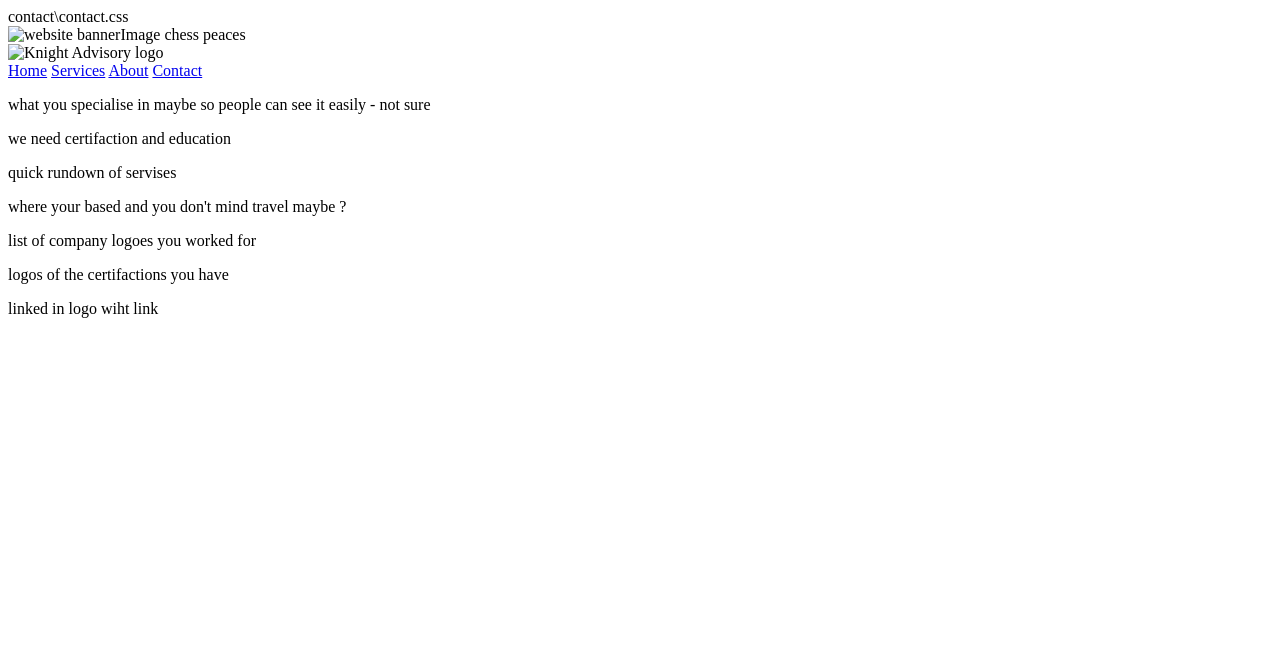
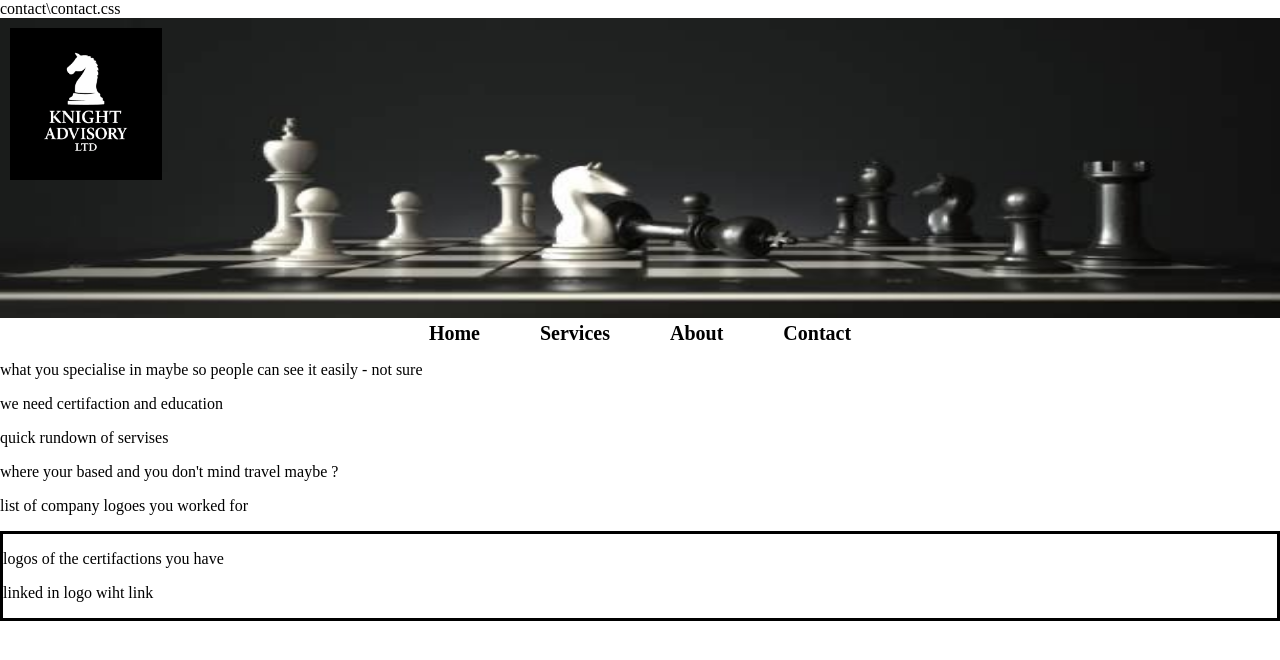
Before and after one commit to BenDommett/Knight-Advisory-website-, a website: page index.html in a window 1280 px wide. Drawn offline with Linux system fonts and the light colour scheme; the site is published under a folder, as on GitHub Pages, so addresses that start at the root find nothing.

Commit message:
changes to file names again as pths not working

```diff
--- a/index.html
+++ b/index.html
@@ -5,7 +5,7 @@
   <title>Knight Advisory -Home</title>
 
   <!-- CSS belongs in HEAD -->
-  <link rel="stylesheet" href="/css/style.css">
+  <link rel="stylesheet" href="css/style.css">
 
   contact\contact.css
 </head>
@@ -15,9 +15,9 @@
   <!-- CONTENT belongs in BODY -->
   <header>
     <div id="banner">
-      <img class = "bannerimage" src = "/images/bannerImage.png"  alt = "website bannerImage chess peaces" >
+      <img class = "bannerimage" src = "images/bannerImage.png"  alt = "website bannerImage chess peaces" >
         <div>
-             <img class = "logo" src="/images/logo.png" alt="Knight Advisory logo" >
+             <img class = "logo" src="images/logo.png" alt="Knight Advisory logo" >
         </div>
 
 
@@ -26,9 +26,9 @@
 
     <nav class="NavCss">
       <a href="/">Home</a>
-      <a href="/services/index.html">Services</a>
-      <a href="/about/index.html">About</a>
-      <a href="/contact/index.html">Contact</a>
+      <a href="services/index.html">Services</a>
+      <a href="about/index.html">About</a>
+      <a href="contact/index.html">Contact</a>
     </nav>
     <P> what you specialise in maybe so people can see it easily - not sure </P>
     <p>we need certifaction and education</p>
```
Also changed, not shown: about/index.html (+4 -4 lines), contact/index.html (+6 -6 lines), services/index.html (+3 -3 lines).
